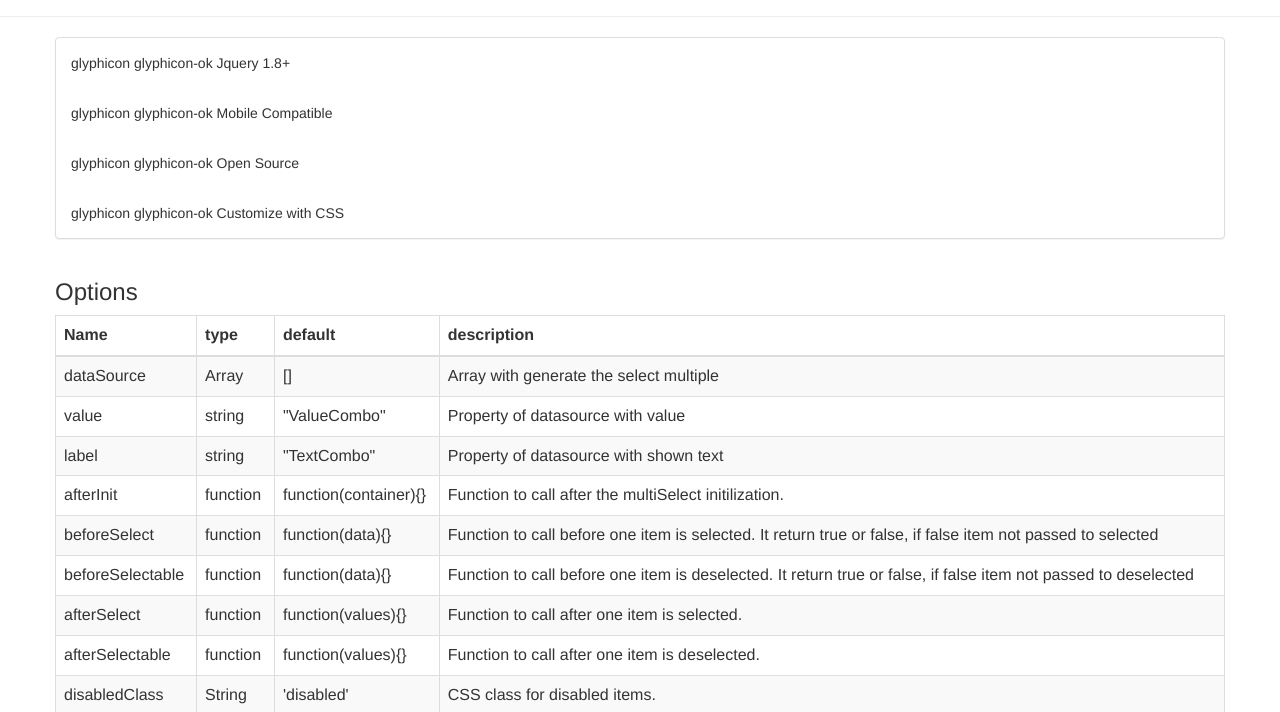
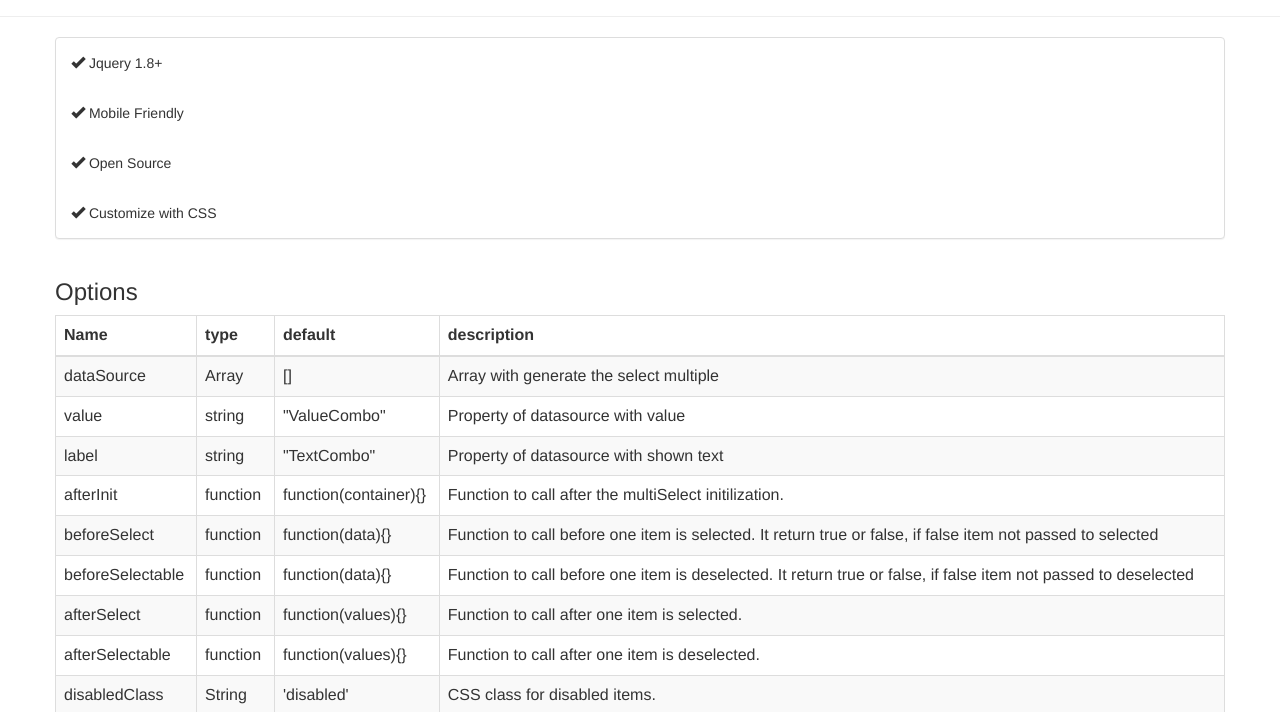
Before and after one commit to Cicciokr/Jquery-MultiSelect, a plain HTML site: page index.html in a window 1280 px wide. Shown: the part 83-795 px from the top of the page. Drawn offline with nearby package versions, Linux system fonts and the light colour scheme.

Commit message:
Homepage Mod

```diff
--- a/index.html
+++ b/index.html
@@ -12,16 +12,16 @@
             <div class="span5">
                 <div class="panel panel-default">
                     <div class="panel-body">
-                        <span class="glyphicon-class">glyphicon glyphicon-ok</span> Jquery 1.8+
+                        <span class="glyphicon glyphicon-ok"></span> Jquery 1.8+
                     </div>
                     <div class="panel-body">
-                        <span class="glyphicon-class">glyphicon glyphicon-ok</span> Mobile Compatible
+                        <span class="glyphicon glyphicon-ok"></span> Mobile Friendly
                     </div>
                     <div class="panel-body">
-                        <span class="glyphicon-class">glyphicon glyphicon-ok</span> Open Source
+                        <span class="glyphicon glyphicon-ok"></span> Open Source
                     </div>
                     <div class="panel-body">
-                        <span class="glyphicon-class">glyphicon glyphicon-ok</span> Customize with CSS
+                        <span class="glyphicon glyphicon-ok"></span> Customize with CSS
                     </div>
                 </div>
             </div>
```
